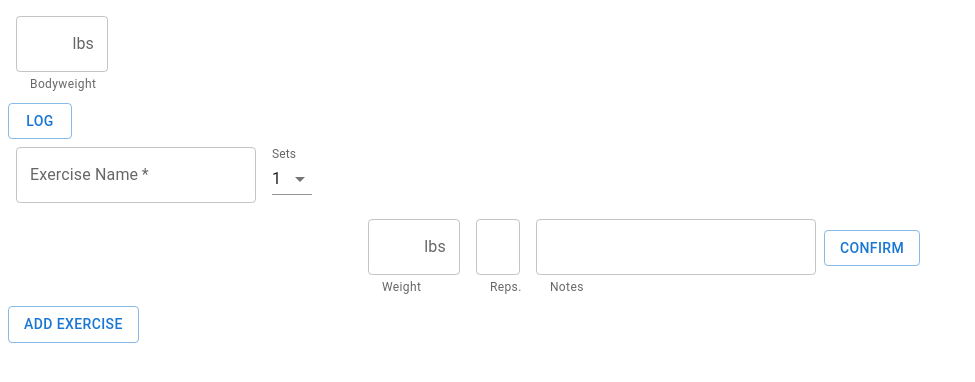
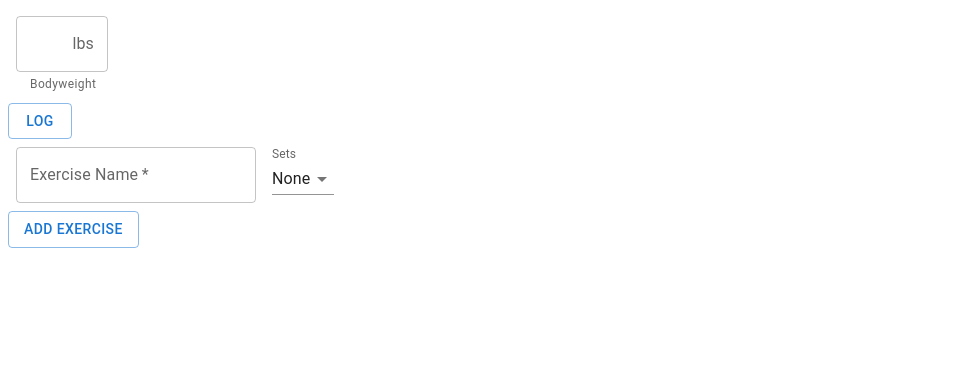
Before and after one commit to Shizhuo-Zhu/CS-35L-Fall-2022, a React (Create React App) app: page /addexercise in a window 1280 px wide. Shown: the top 382 px of the page, without its empty margins (0-975 px from the left). Built offline with nearby package versions, Linux system fonts and the light colour scheme; no server answers; the database is empty; the HTML template or start-up script is replaced by a standard one.

Commit message:
Fixed bugs in the AddExercise functionality

```diff
--- a/src/pages/AddExercise.js
+++ b/src/pages/AddExercise.js
@@ -22,18 +22,22 @@ import {collection, getDocs, addDoc, updateDoc, doc, deleteDoc} from "firebase/f
     const [notes, setNotes] = React.useState('');
     const [confirmed, setConfirmed] = React.useState(false);
     const handleWeightChange = event => {
+        if (confirmed) return;
         const result = event.target.value.replace(/[^\d\.]/g, '');
         setWeight(result);
     };
     const handleRepsChange = event => {
+      if (confirmed) return;
         const result = event.target.value.replace(/\D/g, '');
         setReps(result);
     };
     const handleNotesChange = event => {
+      if (confirmed) return;
       const result = event.target.value;
       setNotes(result);
   };
     const handleConfirm = () => {
+      if (weight == '' || reps == '') return;
       newExercise.weights.push(weight);
       newExercise.reps.push(reps);
       newExercise.notes.push(notes);
@@ -41,7 +45,7 @@ import {collection, getDocs, addDoc, updateDoc, doc, deleteDoc} from "firebase/f
     }
     return (
     <div className="flex">
-        <FormControl sx={{ m: 1, width: '11.5ch' }} variant="outlined">
+        <FormControl sx={{ m: 1, width: '13.5ch' }} variant="outlined">
           <OutlinedInput
             id="weight"
             type="text"
@@ -56,7 +60,7 @@ import {collection, getDocs, addDoc, updateDoc, doc, deleteDoc} from "firebase/f
           />
           <FormHelperText id="weight">Weight</FormHelperText>
         </FormControl>
-        <FormControl sx={{ m: 1, width: '5.5ch' }} variant="outlined">
+        <FormControl sx={{ m: 1, width: '6ch' }} variant="outlined">
           <OutlinedInput
             id="reps"
             value= {reps}
@@ -89,11 +93,13 @@ import {collection, getDocs, addDoc, updateDoc, doc, deleteDoc} from "firebase/f
 function AddNewExercise(props) {
   const date = props.date;
   const [name, setName] = React.useState('');
-  const [sets, setSets] = React.useState(1);
-  // const [unit, setUnit] = React.useState('lbs');
+  const [sets, setSets] = React.useState(0);
   const newExercise = {date, name, sets, reps:[], weights:[], notes:[]}
   const createExercise = async () => {
+    if (name == '') return;
     await addExercise(date, newExercise);
+    setName('');
+    setSets(0);
   }
   let displaySetFeatures = [];
   for (let i = 0; i < sets; i++) {
@@ -110,6 +116,7 @@ function AddNewExercise(props) {
                        maxLength: 30
                    }}
                    required
+                   value={name}
                 />
         </FormControl>
       <FormControl sx={{ m: 1 }} variant="standard">
@@ -120,6 +127,7 @@ function AddNewExercise(props) {
           value={sets}
           onChange={(e) => setSets(e.target.value)}
         >
+          <MenuItem value={0}>None</MenuItem>
           <MenuItem value={1}>1</MenuItem>
           <MenuItem value={2}>2</MenuItem>
           <MenuItem value={3}>3</MenuItem>
@@ -130,18 +138,6 @@ function AddNewExercise(props) {
           <MenuItem value={8}>8</MenuItem>
         </Select>
       </FormControl>
-      {/* <FormControl sx={{ m: 1 }} variant="standard">
-        <InputLabel id="unit">Unit</InputLabel>
-       <Select
-          labelId="unit"
-          id="unit"
-          value={unit}
-          onChange={(e) => setUnit(e.target.value)}
-        >
-          <MenuItem value={'lbs'}>lbs</MenuItem>
-          <MenuItem value={'kg'}>kg</MenuItem>
-        </Select>
-      </FormControl> */}
       {displaySetFeatures}
       <Stack direction="row" spacing={2}>
         <Button variant="outlined" onClick={createExercise}>Add Exercise</Button>
```
